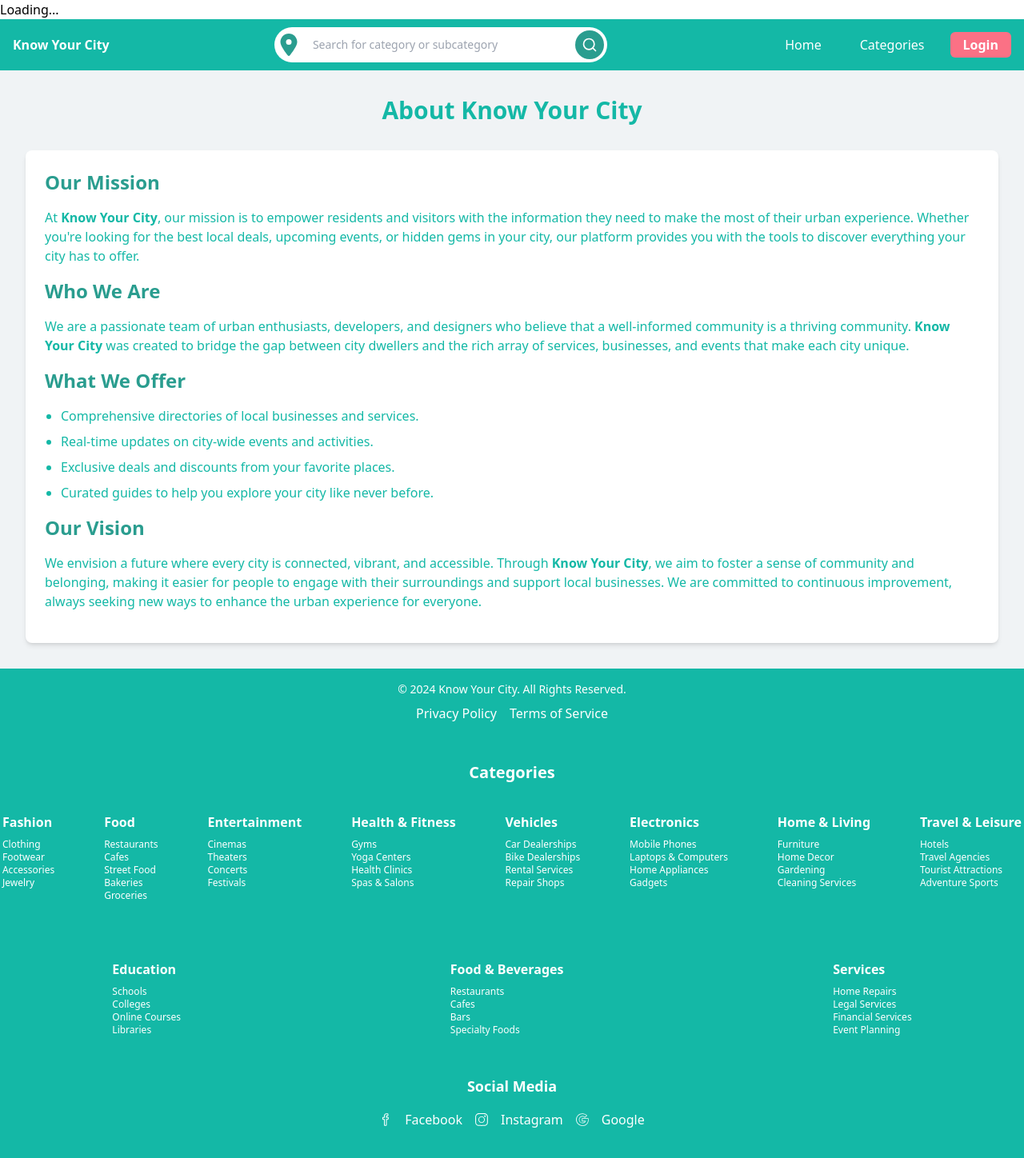
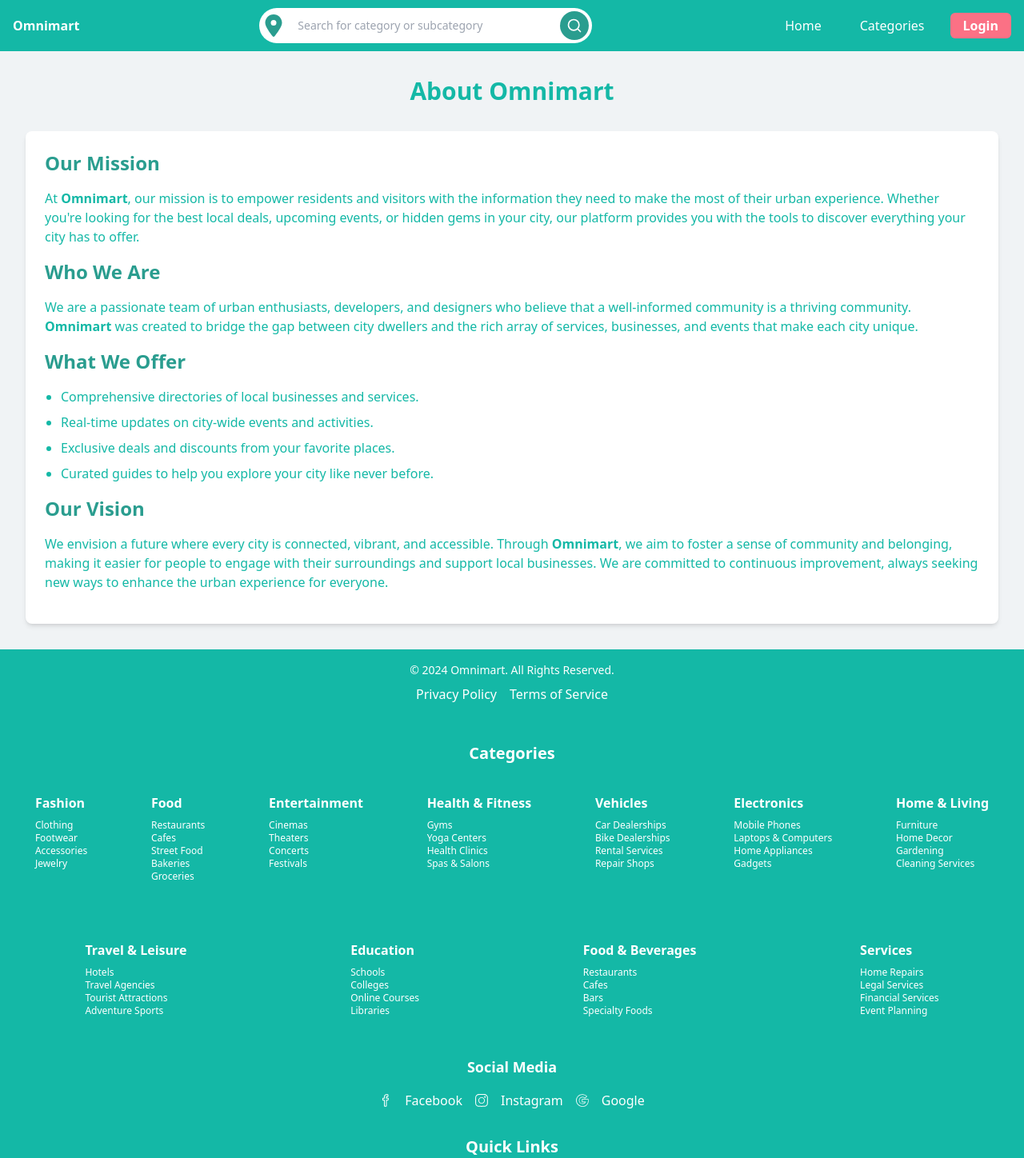
Before and after one commit to Vikash-Bachhety/Ecommerce, a React (Vite) app in the folder frontend/: page /aboutUs in a window 1280 px wide. Shown: the top 1448 px of the page at 80% size. Built offline with nearby package versions, Linux system fonts and the light colour scheme.

Commit message:
My Products page added

```diff
--- a/frontend/src/App.jsx
+++ b/frontend/src/App.jsx
@@ -3,13 +3,11 @@ import Navbar from "./component/Navbar";
 import Footer from "./component/Footer";
 import { AuthProvider } from "./component/AuthContext";
 import ScrollToTop from "./component/ScrollToTop";
-import MyProducts from "./component/MyProducts";
 
 export default function App() {
   return (
     <AuthProvider>
       <ScrollToTop />
-      <MyProducts />
       <Navbar />
       <Outlet />
       <Footer />
--- a/frontend/src/component/Footer.jsx
+++ b/frontend/src/component/Footer.jsx
@@ -9,7 +9,7 @@ import { FcContacts } from "react-icons/fc";
 
 const Footer = () => {
   return (
-    <footer className="bg-teal-500 text-white py-8">
+    <footer className="bg-teal-500 text-white p-8">
       <div className="container mx-auto flex flex-col flex-wrap text-white justify-between">
         {/* Categories Section */}
         <div className="w-full flex flex-col items-center mb-8">
@@ -26,11 +26,9 @@ const Footer = () => {
                       className="text-white hover:text-highlight transition text-xs"
                       key={subcategory.id}
                     >
-                      <Link to={`/${category.name}/${subcategory.name}`}
-                      >
+                      <Link to={`/${category.name}/${subcategory.name}`}>
                         {subcategory.name}
                       </Link>
-
                     </li>
                   ))}
                 </ul>
@@ -98,9 +96,7 @@ const Footer = () => {
           </ul>
         </div>
         <div className="container mx-auto text-center">
-          <p className="text-xs">
-            &copy; 2024 Know Your City. All Rights Reserved.
-          </p>
+          <p className="text-xs">&copy; 2024 Omnimart. All Rights Reserved.</p>
           <div className="mt-2">
             <a to="#privacy" className="text-xs hover:text-primary mx-2">
               Privacy Policy
--- a/frontend/src/component/Navbar.jsx
+++ b/frontend/src/component/Navbar.jsx
@@ -3,8 +3,8 @@ import { Link, useNavigate } from "react-router-dom";
 import { useSelector, useDispatch } from "react-redux";
 import { LuLayoutDashboard } from "react-icons/lu";
 import { FaCartPlus, FaBars, FaTimes } from "react-icons/fa";
-import { toast } from 'react-toastify';
-import 'react-toastify/dist/ReactToastify.css';
+import { toast } from "react-toastify";
+import "react-toastify/dist/ReactToastify.css";
 import { categories } from "./category";
 import { logout, setAuthFromToken } from "./authSlice";
 import SearchComponent from "./SearchComponent";
@@ -42,12 +42,16 @@ function Navbar() {
 
   return (
     <div>
-      <nav className={`bg-teal-500 w-full text-white px-4 ${sidebarOpen ? 'hidden' : ''}`}>
+      <nav
+        className={`bg-teal-500 w-full text-white px-4 ${
+          sidebarOpen ? "hidden" : ""
+        }`}
+      >
         <div className="flex h-16 justify-between items-center relative">
           {/* Logo */}
           <div className="logo flex flex-col items-center">
             {/* <img src={city} className="w-16" alt="" /> */}
-            <p className="hidden lg:block font-extrabold text-md">Know Your City</p>
+            <p className="hidden lg:block font-extrabold text-md">Omnimart</p>
           </div>
 
           {/* Search component */}
@@ -61,8 +65,15 @@ function Navbar() {
           </div>
 
           {/* Navbar links and icons */}
-          <div className={`md:flex items-center space-x-4 ${sidebarOpen ? 'hidden' : ''}`}>
-            <Link to="/" className="hidden xl:block rounded-md px-4 py-2 hover:text-white hover:bg-opacity-20 hover:bg-slate-900">
+          <div
+            className={`md:flex items-center space-x-4 ${
+              sidebarOpen ? "hidden" : ""
+            }`}
+          >
+            <Link
+              to="/"
+              className="hidden xl:block rounded-md px-4 py-2 hover:text-white hover:bg-opacity-20 hover:bg-slate-900"
+            >
               Home
             </Link>
 
@@ -113,7 +124,6 @@ function Navbar() {
               ) : null
             ) : null}
 
-
             {isLoggedIn ? (
               <UserMenu />
             ) : (
@@ -129,21 +139,29 @@ function Navbar() {
       </nav>
 
       {/* Sidebar for mobile view */}
-      <div className={`z-20 md:hidden fixed top-0 left-0 min-w-3/4 h-full bg-teal-500 text-white transition-transform transform ${sidebarOpen ? 'translate-x-0' : '-translate-x-full'}`}>
+      <div
+        className={`z-20 md:hidden fixed top-0 left-0 min-w-3/4 h-full bg-teal-500 text-white transition-transform transform ${
+          sidebarOpen ? "translate-x-0" : "-translate-x-full"
+        }`}
+      >
         <div className="flex justify-between items-center p-4">
-          <p className="font-extrabold text-xl">Know Your City</p>
-          <FaTimes size={24}
+          <p className="font-extrabold text-xl">Omnimart</p>
+          <FaTimes
+            size={24}
             className="hover:text-rose-400 cursor-pointer"
-            onClick={handleSidebarToggle} />
+            onClick={handleSidebarToggle}
+          />
         </div>
         <div className="flex flex-col p-4 gap-5">
-          <Link to="/" className="py-2 hover:bg-slate-500 w-full rounded-md px-4" onClick={() => setSidebarOpen(false)}>
+          <Link
+            to="/"
+            className="py-2 hover:bg-slate-500 w-full rounded-md px-4"
+            onClick={() => setSidebarOpen(false)}
+          >
             Home
           </Link>
           <div className="relative py-2 hover:bg-slate-500 w-full rounded-md px-4">
-            <button
-              onClick={() => setDropdownOpen(!dropdownOpen)}
-            >
+            <button onClick={() => setDropdownOpen(!dropdownOpen)}>
               Categories
             </button>
             {dropdownOpen && (
--- a/frontend/src/component/TopDeals.jsx
+++ b/frontend/src/component/TopDeals.jsx
@@ -146,7 +146,7 @@ const TopDeals = () => {
           {deals.map((deal) => (
             <div
               key={deal._id}
-              className="bg-white min-w-40 w-72 h-92 p-3 flex-wrap rounded-lg shadow-md flex flex-col min-w-md flex"
+              className="bg-white min-w-40 w-72 h-92 p-3 flex-wrap rounded-lg shadow-md flex-col min-w-md flex"
             >
               <img
                 src={deal.imageUrl}
--- a/frontend/src/component/UserMenu.jsx
+++ b/frontend/src/component/UserMenu.jsx
@@ -41,6 +41,12 @@ const UserMenu = () => {
               Profile
             </li>
             <li
+              className="block px-4 py-2 text-sm font-semibold text-teal-500 hover:text-white rounded hover:bg-rose-400 cursor-pointer"
+              onClick={() => navigate("/myproducts") & setShowMenu(false)}
+            >
+              My Products
+            </li>
+            <li
               className="block px-4 py-2 text-sm text-teal-500 hover:text-white rounded hover:bg-rose-400 cursor-pointer"
               onClick={handleLogout}
             >
--- a/frontend/src/main.jsx
+++ b/frontend/src/main.jsx
@@ -20,6 +20,7 @@ import Cart from './pages/Cart.jsx'
 import ProductDetails from "./component/ProductDetails.jsx";
 import Payment from "./pages/Payment.jsx";
 import UserMenu from "./component/userMenu.jsx";
+import MyProducts from "./component/MyProducts.jsx";
 
 const router = createBrowserRouter([
   {
@@ -70,6 +71,10 @@ const router = createBrowserRouter([
         path: "/payment",
         element: <Payment />,
       },
+      {
+        path:"/myproducts",
+        element: <MyProducts />
+      }
     ],
   },
   {
--- a/frontend/src/pages/AboutUs.jsx
+++ b/frontend/src/pages/AboutUs.jsx
@@ -1,4 +1,4 @@
-import React from 'react';
+import React from "react";
 
 const AboutUs = () => {
   return (
@@ -7,7 +7,7 @@ const AboutUs = () => {
       <section className="flex-1 p-8">
         <div className="container mx-auto">
           <h2 className="text-3xl font-bold text-teal-500 mb-8 text-center">
-            About Know Your City
+            About Omnimart
           </h2>
 
           <div className="bg-white p-6 rounded-lg shadow-md">
@@ -15,31 +15,53 @@ const AboutUs = () => {
               Our Mission
             </h3>
             <p className="mb-4 text-teal-500">
-              At <strong>Know Your City</strong>, our mission is to empower residents and visitors with the information they need to make the most of their urban experience. Whether you're looking for the best local deals, upcoming events, or hidden gems in your city, our platform provides you with the tools to discover everything your city has to offer.
+              At <strong>Omnimart</strong>, our mission is to empower residents
+              and visitors with the information they need to make the most of
+              their urban experience. Whether you're looking for the best local
+              deals, upcoming events, or hidden gems in your city, our platform
+              provides you with the tools to discover everything your city has
+              to offer.
             </p>
 
             <h3 className="text-2xl font-semibold mb-4 text-primary">
               Who We Are
             </h3>
             <p className="mb-4 text-teal-500">
-              We are a passionate team of urban enthusiasts, developers, and designers who believe that a well-informed community is a thriving community. <strong>Know Your City</strong> was created to bridge the gap between city dwellers and the rich array of services, businesses, and events that make each city unique.
+              We are a passionate team of urban enthusiasts, developers, and
+              designers who believe that a well-informed community is a thriving
+              community. <strong>Omnimart</strong> was created to bridge the gap
+              between city dwellers and the rich array of services, businesses,
+              and events that make each city unique.
             </p>
 
             <h3 className="text-2xl font-semibold mb-4 text-primary">
               What We Offer
             </h3>
             <ul className="list-disc pl-5 text-teal-500 mb-4">
-              <li className="mb-2">Comprehensive directories of local businesses and services.</li>
-              <li className="mb-2">Real-time updates on city-wide events and activities.</li>
-              <li className="mb-2">Exclusive deals and discounts from your favorite places.</li>
-              <li className="mb-2">Curated guides to help you explore your city like never before.</li>
+              <li className="mb-2">
+                Comprehensive directories of local businesses and services.
+              </li>
+              <li className="mb-2">
+                Real-time updates on city-wide events and activities.
+              </li>
+              <li className="mb-2">
+                Exclusive deals and discounts from your favorite places.
+              </li>
+              <li className="mb-2">
+                Curated guides to help you explore your city like never before.
+              </li>
             </ul>
 
             <h3 className="text-2xl font-semibold mb-4 text-primary">
               Our Vision
             </h3>
             <p className="mb-4 text-teal-500">
-              We envision a future where every city is connected, vibrant, and accessible. Through <strong>Know Your City</strong>, we aim to foster a sense of community and belonging, making it easier for people to engage with their surroundings and support local businesses. We are committed to continuous improvement, always seeking new ways to enhance the urban experience for everyone.
+              We envision a future where every city is connected, vibrant, and
+              accessible. Through <strong>Omnimart</strong>, we aim to foster a
+              sense of community and belonging, making it easier for people to
+              engage with their surroundings and support local businesses. We
+              are committed to continuous improvement, always seeking new ways
+              to enhance the urban experience for everyone.
             </p>
           </div>
         </div>
@@ -48,15 +70,19 @@ const AboutUs = () => {
       {/* Footer */}
       <footer className="bg-teal-500 text-white p-4">
         <div className="container mx-auto text-center">
-          <p className="text-sm">&copy; 2024 Know Your City. All Rights Reserved.</p>
+          <p className="text-sm">&copy; 2024 Omnimart. All Rights Reserved.</p>
           <div className="mt-2">
-            <a href="#privacy" className="hover:text-primary mx-2">Privacy Policy</a>
-            <a href="#terms" className="hover:text-primary mx-2">Terms of Service</a>
+            <a href="#privacy" className="hover:text-primary mx-2">
+              Privacy Policy
+            </a>
+            <a href="#terms" className="hover:text-primary mx-2">
+              Terms of Service
+            </a>
           </div>
         </div>
       </footer>
     </div>
   );
-}
+};
 
 export default AboutUs;
--- a/frontend/src/pages/Contact.jsx
+++ b/frontend/src/pages/Contact.jsx
@@ -1,4 +1,4 @@
-import React from 'react';
+import React from "react";
 
 const Contact = () => {
   return (
@@ -16,9 +16,16 @@ const Contact = () => {
               <h3 className="text-2xl font-semibold mb-4 text-primary">
                 Get in Touch
               </h3>
-              <p className="mb-4"><strong>Phone:</strong> +1 234 567 890</p>
-              <p className="mb-4"><strong>Email:</strong> contact@knowyourcity.com</p>
-              <p className="mb-4"><strong>Address:</strong> 123 City Street, Urban Center, Metropolis, Country</p>
+              <p className="mb-4">
+                <strong>Phone:</strong> +1 234 567 890
+              </p>
+              <p className="mb-4">
+                <strong>Email:</strong> contact@knowyourcity.com
+              </p>
+              <p className="mb-4">
+                <strong>Address:</strong> 123 City Street, Urban Center,
+                Metropolis, Country
+              </p>
             </div>
 
             {/* Feedback Form */}
@@ -28,18 +35,51 @@ const Contact = () => {
               </h3>
               <form>
                 <div className="mb-4">
-                  <label htmlFor="name" className="block text-sm font-medium text-teal-500 mb-2">Name</label>
-                  <input type="text" id="name" className="w-full p-2 border border-gray-300 rounded-md focus:outline-none focus:ring-2 focus:ring-primary" required />
+                  <label
+                    htmlFor="name"
+                    className="block text-sm font-medium text-teal-500 mb-2"
+                  >
+                    Name
+                  </label>
+                  <input
+                    type="text"
+                    id="name"
+                    className="w-full p-2 border border-gray-300 rounded-md focus:outline-none focus:ring-2 focus:ring-primary"
+                    required
+                  />
                 </div>
                 <div className="mb-4">
-                  <label htmlFor="email" className="block text-sm font-medium text-teal-500 mb-2">Email</label>
-                  <input type="email" id="email" className="w-full p-2 border border-gray-300 rounded-md focus:outline-none focus:ring-2 focus:ring-primary" required />
+                  <label
+                    htmlFor="email"
+                    className="block text-sm font-medium text-teal-500 mb-2"
+                  >
+                    Email
+                  </label>
+                  <input
+                    type="email"
+                    id="email"
+                    className="w-full p-2 border border-gray-300 rounded-md focus:outline-none focus:ring-2 focus:ring-primary"
+                    required
+                  />
                 </div>
                 <div className="mb-4">
-                  <label htmlFor="message" className="block text-sm font-medium text-teal-500 mb-2">Message</label>
-                  <textarea id="message" rows="4" className="w-full p-2 border border-gray-300 rounded-md focus:outline-none focus:ring-2 focus:ring-primary" required></textarea>
+                  <label
+                    htmlFor="message"
+                    className="block text-sm font-medium text-teal-500 mb-2"
+                  >
+                    Message
+                  </label>
+                  <textarea
+                    id="message"
+                    rows="4"
+                    className="w-full p-2 border border-gray-300 rounded-md focus:outline-none focus:ring-2 focus:ring-primary"
+                    required
+                  ></textarea>
                 </div>
-                <button type="submit" className="bg-primary text-white py-2 px-4 rounded-md hover:bg-rose-400 transition">
+                <button
+                  type="submit"
+                  className="bg-primary text-white py-2 px-4 rounded-md hover:bg-rose-400 transition"
+                >
                   Submit
                 </button>
               </form>
@@ -51,15 +91,19 @@ const Contact = () => {
       {/* Footer */}
       <footer className="bg-teal-500 text-white p-4">
         <div className="container mx-auto text-center">
-          <p className="text-sm">&copy; 2024 Know Your City. All Rights Reserved.</p>
+          <p className="text-sm">&copy; 2024 Omnimart. All Rights Reserved.</p>
           <div className="mt-2">
-            <a href="#privacy" className="hover:text-primary mx-2">Privacy Policy</a>
-            <a href="#terms" className="hover:text-primary mx-2">Terms of Service</a>
+            <a href="#privacy" className="hover:text-primary mx-2">
+              Privacy Policy
+            </a>
+            <a href="#terms" className="hover:text-primary mx-2">
+              Terms of Service
+            </a>
           </div>
         </div>
       </footer>
     </div>
   );
-}
+};
 
 export default Contact;
```
Also changed, not shown: frontend/src/component/MyProducts.jsx (+62 -15 lines), 2 other files (tests, documents, lock files or other folders).
